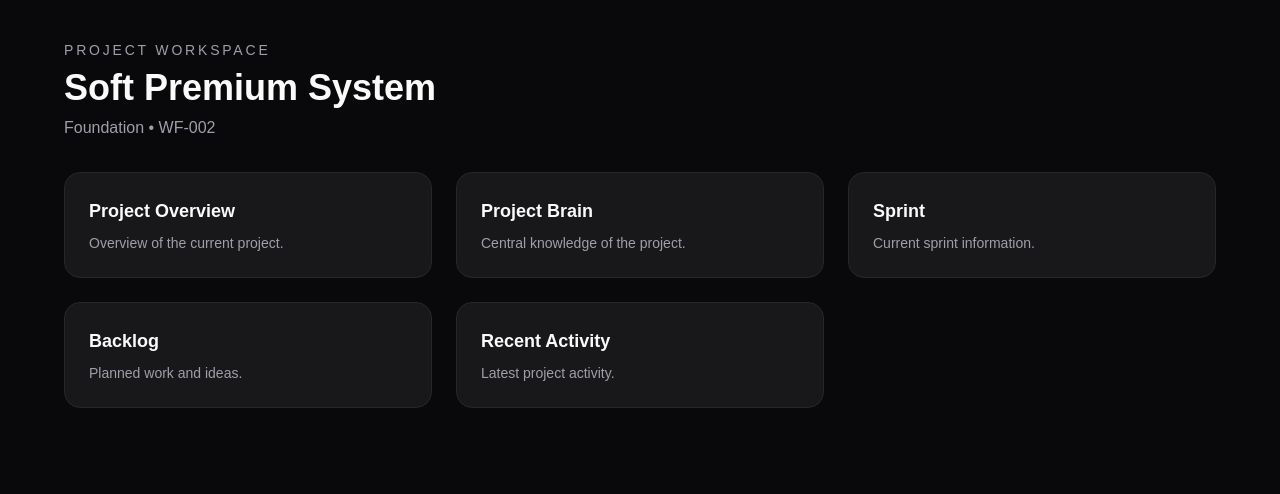
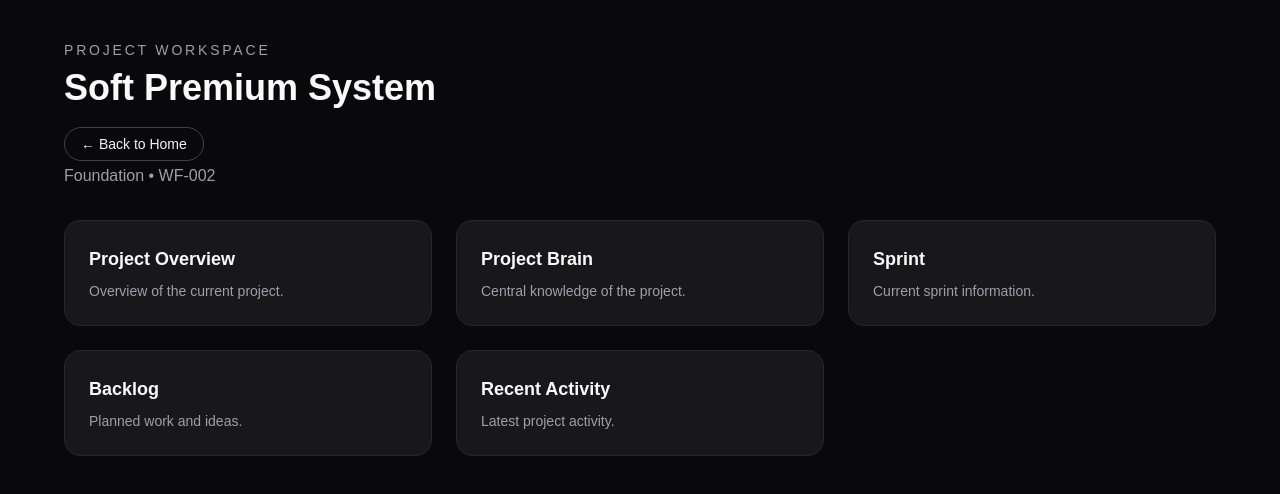
Before and after one commit to Rgronski/soft-premium-system, a Next.js app: page /workspace in a window 1280 px wide. Shown: the top 494 px of the page. Built offline with nearby package versions, Linux system fonts and the light colour scheme.

Commit message:
feat(workspace): implement WF-003 Continue Navigation

```diff
--- a/src/app/workspace/page.tsx
+++ b/src/app/workspace/page.tsx
@@ -1,3 +1,4 @@
+import Link from "next/link";
 export default function WorkspacePage() {
   return (
     <main className="min-h-screen bg-zinc-950 px-6 py-10 text-zinc-50">
@@ -10,6 +11,15 @@ export default function WorkspacePage() {
           <h1 className="mt-2 text-4xl font-semibold">
             Soft Premium System
           </h1>
+
+<div className="mt-6">
+  <Link
+    href="/"
+    className="rounded-full border border-zinc-700 px-4 py-2 text-sm font-medium text-zinc-100 transition-colors hover:border-zinc-500 hover:bg-zinc-800"
+  >
+    ← Back to Home
+  </Link>
+</div>
 
           <p className="mt-2 text-zinc-400">
             Foundation • WF-002
```
